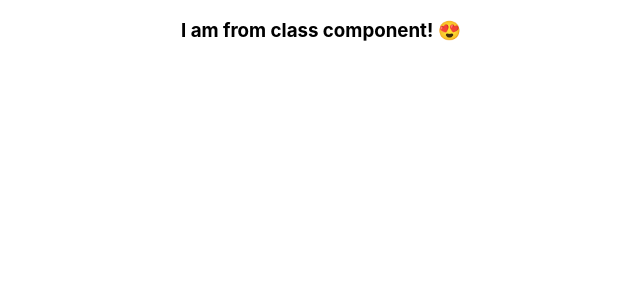
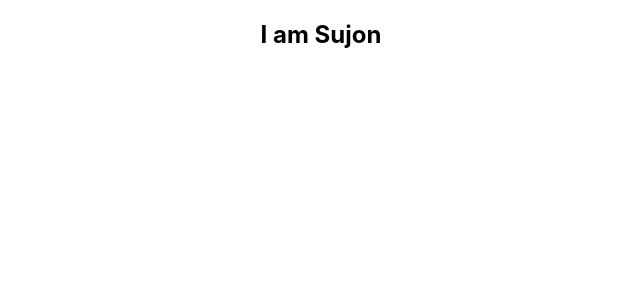
Before and after one commit to Sujon-Ahmed/practice-react, a React (Create React App) app: page / in a window 1280 px wide. Shown: the top 300 px of the page, without its empty margins (319-959 px from the left). Built offline with nearby package versions, Linux system fonts and the light colour scheme.

Commit message:
props example with function component

```diff
--- a/src/App.js
+++ b/src/App.js
@@ -1,11 +1,11 @@
 import "./App.css";
-import ClassComponent from "./components/ClassComponent";
+import FunctionalComponent from './components/FunctionalComponent';
 
 function App() {
   return (
     <div className="App">
       <div>
-        <ClassComponent />
+        <FunctionalComponent name="Sujon" />
       </div>
     </div>
   );
--- a/src/components/FunctionalComponent.js
+++ b/src/components/FunctionalComponent.js
@@ -1,8 +1,8 @@
 import React from "react";
 
-function FunctionalComponent() {
+function FunctionalComponent({name}) {
     return (
-        <h2>I am from functional component! 😋</h2>
+        <h2>I am {name}</h2>
     );
 }
 
```
